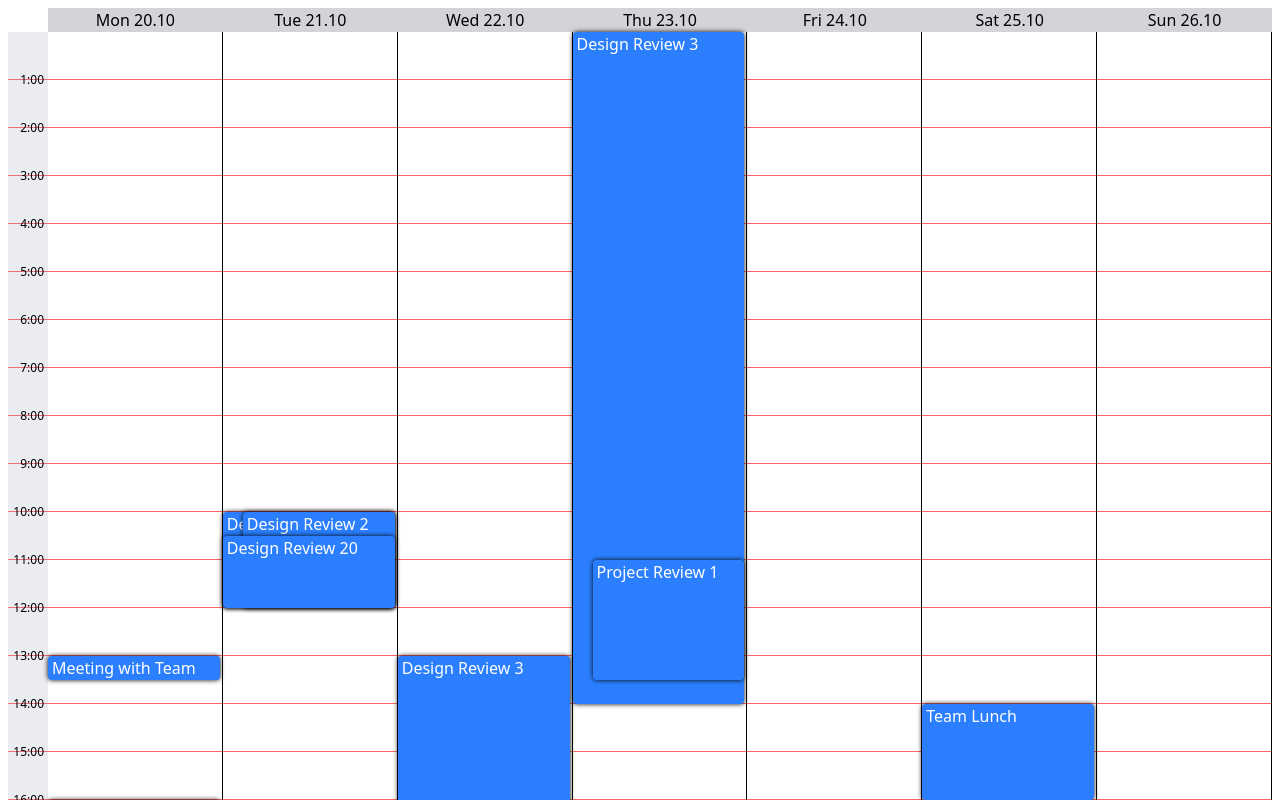
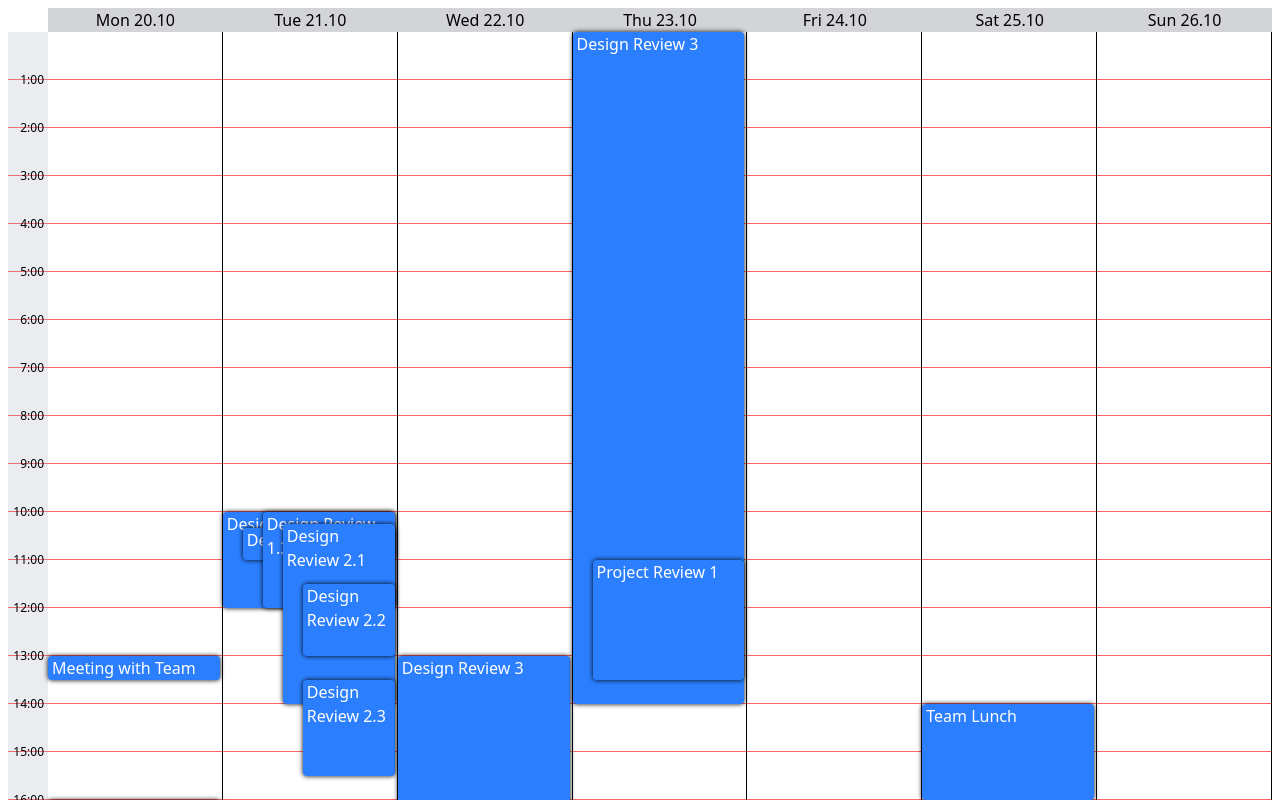
Before and after one commit to diyorbek/calendar-demo, a React (Vite) app: page / in a window 1280 px wide. Shown: the top 800 px of the page. Built offline with nearby package versions, Linux system fonts and the light colour scheme.

Commit message:
fix overlapping algorightm

```diff
--- a/src/App.tsx
+++ b/src/App.tsx
@@ -5,6 +5,7 @@ import utc from 'dayjs/plugin/utc';
 import { mockEvents, type DayEvent, type LocalCalendarEvent } from './data';
 import {
   createWeekDayEvents,
+  generateDayEvents,
   getLocalEventsForWeek,
   getWeekStart,
 } from './helpers';
@@ -92,7 +93,7 @@ function WeekView({ days, weekEvents, timezone }: WeekViewProps) {
           ))}
         </div>
 
-        <div className="flex-1 flex">
+        <div className="flex-1 flex isolate">
           {weekEvents.map((dayEvents, i) => (
             <div key={i} className="relative flex-1 border-r min-w-[120px]">
               <DayColumn events={dayEvents} timezone={timezone} />
@@ -111,43 +112,7 @@ function DayColumn({
   events: LocalCalendarEvent[];
   timezone: string;
 }) {
-  let prevLongestEventEnd: dayjs.Dayjs | null = null;
-  let prevLeft = 0;
-
-  const dayEvents: DayEvent[] = events.map((event, i) => {
-    const start = dayjs(event.localStart).tz(timezone);
-    const end = dayjs(event.localEnd).tz(timezone);
-    const top = start.hour() * 48 + (start.minute() / 60) * 48;
-    const height = end.diff(start, 'minute') * (48 / 60);
-
-    prevLongestEventEnd = prevLongestEventEnd
-      ? dayjs.max(prevLongestEventEnd, end)
-      : end;
-
-    const isSameTimePrev =
-      i > 0 &&
-      dayjs(events[i - 1].localStart)
-        .tz(timezone)
-        .isSame(start) &&
-      dayjs(events[i - 1].localEnd)
-        .tz(timezone)
-        .isSame(end);
-
-    const left =
-      (!!prevLongestEventEnd && prevLongestEventEnd.isAfter(end)) ||
-      isSameTimePrev
-        ? prevLeft + 20
-        : 0;
-
-    prevLeft = left;
-
-    return {
-      localCalendarEvent: event,
-      top,
-      left,
-      height,
-    };
-  });
+  const dayEvents: DayEvent[] = generateDayEvents(events, timezone);
 
   return (
     <div className="absolute inset-0">
@@ -165,7 +130,8 @@ interface EventCardProps {
 function EventCard({ dayEvent }: EventCardProps) {
   return (
     <div
-      className="absolute bg-blue-500 text-white rounded px-1 shadow-[0_0_5px_rgba(0,0,0)]"
+      role="button" // selection should be controlled by js, not by css, cuz events maybe split across days and css :active won't work properly
+      className="cursor-pointer absolute bg-blue-500 text-white rounded px-1 shadow-[0_0_5px_rgba(0,0,0)] active:z-10 active:opacity-80 active:bg-emerald-700"
       style={{
         top: dayEvent.top,
         left: dayEvent.left,
--- a/src/data.ts
+++ b/src/data.ts
@@ -11,12 +11,18 @@ export interface CalendarEvent {
 }
 
 export interface LocalCalendarEvent {
+  // TODO: its better to have id and get it from store
+  // when needed than duplicating data when changing immutabe state.
+  // Right now its ok as there is no state management
   calendarEvent: CalendarEvent;
   localStart: Date;
   localEnd: Date;
 }
 
 export interface DayEvent {
+  // TODO: its better to have id and get it from store
+  // when needed than duplicating data when changing immutabe state.
+  // Right now its ok as there is no state management
   localCalendarEvent: LocalCalendarEvent;
   top: number;
   left: number;
@@ -50,7 +56,17 @@ export const mockEvents: CalendarEvent[] = [
     start: '2025-10-21 7:00',
     end: '2025-10-21 9:00',
     timezone: 'Europe/Warsaw',
-    title: 'Design Review 1',
+    title: 'Design Review 1.1',
+    description: 'Review new design mockups with the design team.',
+    updatedAt: Date.now(),
+  },
+  {
+    id: '3',
+    type: 'SINGULAR',
+    start: '2025-10-21 7:20',
+    end: '2025-10-21 8:00',
+    timezone: 'Europe/Warsaw',
+    title: 'Design Review 1.2',
     description: 'Review new design mockups with the design team.',
     updatedAt: Date.now(),
   },
@@ -60,17 +76,37 @@ export const mockEvents: CalendarEvent[] = [
     start: '2025-10-21 7:00',
     end: '2025-10-21 9:00',
     timezone: 'Europe/Warsaw',
-    title: 'Design Review 2',
+    title: 'Design Review 1.3',
     description: 'Review new design mockups with the design team.',
     updatedAt: Date.now(),
   },
   {
     id: '3',
     type: 'SINGULAR',
-    start: '2025-10-21 7:30',
-    end: '2025-10-21 9:00',
+    start: '2025-10-21 7:15',
+    end: '2025-10-21 11:00',
     timezone: 'Europe/Warsaw',
-    title: 'Design Review 20',
+    title: 'Design Review 2.1',
+    description: 'Review new design mockups with the design team.',
+    updatedAt: Date.now(),
+  },
+  {
+    id: '3',
+    type: 'SINGULAR',
+    start: '2025-10-21 8:30',
+    end: '2025-10-21 10:00',
+    timezone: 'Europe/Warsaw',
+    title: 'Design Review 2.2',
+    description: 'Review new design mockups with the design team.',
+    updatedAt: Date.now(),
+  },
+  {
+    id: '3',
+    type: 'SINGULAR',
+    start: '2025-10-21 10:30',
+    end: '2025-10-21 12:30',
+    timezone: 'Europe/Warsaw',
+    title: 'Design Review 2.3',
     description: 'Review new design mockups with the design team.',
     updatedAt: Date.now(),
   },
--- a/src/helpers.ts
+++ b/src/helpers.ts
@@ -1,5 +1,9 @@
 import dayjs, { Dayjs } from 'dayjs';
-import { type CalendarEvent, type LocalCalendarEvent } from './data';
+import {
+  type CalendarEvent,
+  type DayEvent,
+  type LocalCalendarEvent,
+} from './data';
 
 export function getWeekStart(date: Date, timezone: string): Dayjs {
   return dayjs(date).tz(timezone).startOf('week').add(1, 'day');
@@ -72,3 +76,60 @@ export function createWeekDayEvents(
 
   return weekDayEvents;
 }
+
+// There are maybe some redundant checks or more edge cases to cover
+export function generateDayEvents(
+  events: LocalCalendarEvent[],
+  timezone: string
+): DayEvent[] {
+  let prevLongestEventEnd: dayjs.Dayjs | null = null;
+  let prevLongestEventLeft = 0;
+  let prevLeft = 0;
+
+  return events.map((event, i) => {
+    const start = dayjs(event.localStart).tz(timezone);
+    const end = dayjs(event.localEnd).tz(timezone);
+    const top = start.hour() * 48 + (start.minute() / 60) * 48;
+    const height = end.diff(start, 'minute') * (48 / 60);
+
+    const isSameTimePrev =
+      i > 0 &&
+      dayjs(events[i - 1].localStart)
+        .tz(timezone)
+        .isSame(start);
+
+    let left = 0;
+
+    if (
+      (!!prevLongestEventEnd && prevLongestEventEnd.isAfter(start)) ||
+      isSameTimePrev
+    ) {
+      const isOverlapWithPrev =
+        i > 0 &&
+        dayjs(events[i - 1].localEnd)
+          .tz(timezone)
+          .isAfter(start);
+
+      const shift = isOverlapWithPrev ? 20 : 0;
+
+      left = Math.max(prevLongestEventLeft, prevLeft) + shift;
+    }
+
+    prevLongestEventEnd = prevLongestEventEnd
+      ? dayjs.max(prevLongestEventEnd, end)
+      : end;
+
+    if (prevLongestEventEnd.isSame(end)) {
+      prevLongestEventLeft = left;
+    }
+
+    prevLeft = left;
+
+    return {
+      localCalendarEvent: event,
+      top,
+      left,
+      height,
+    };
+  });
+}
```
